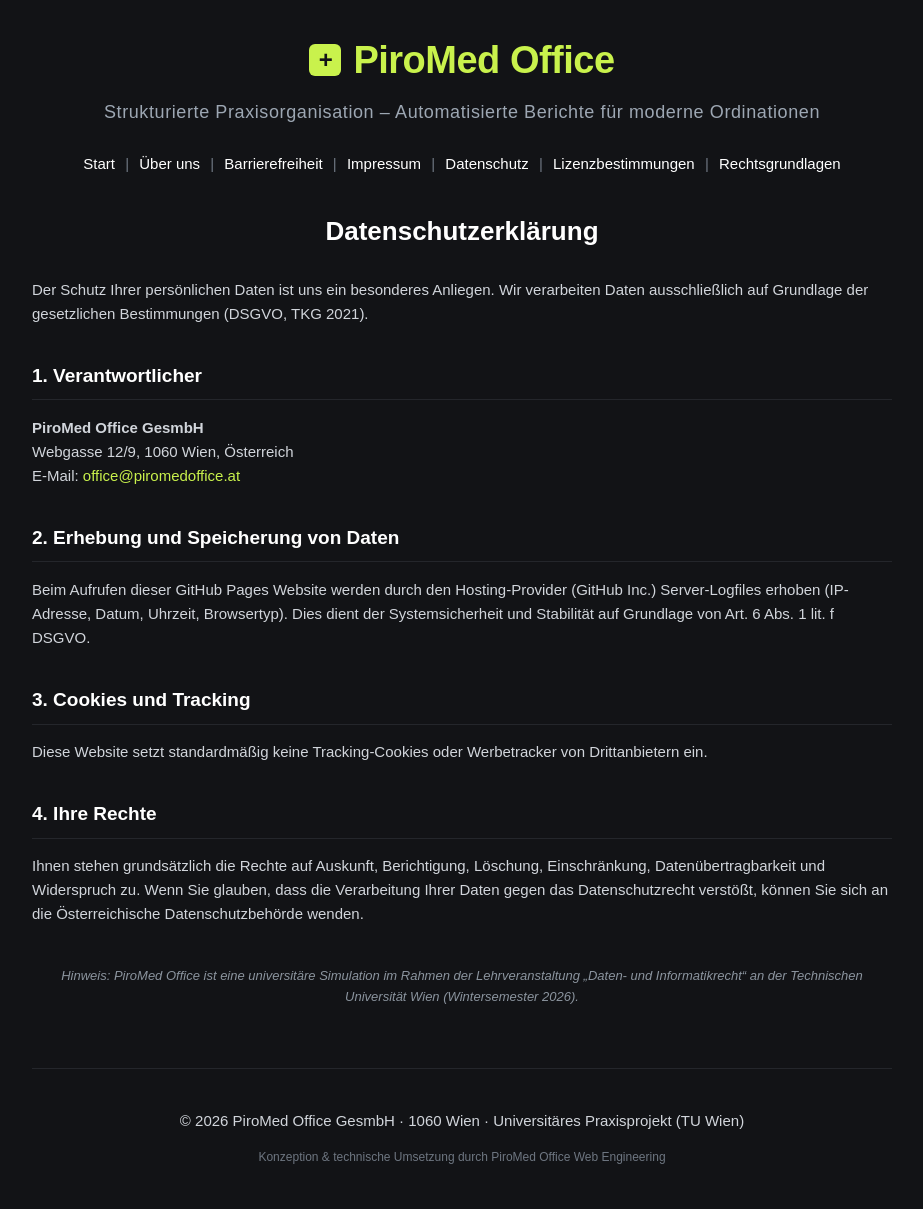
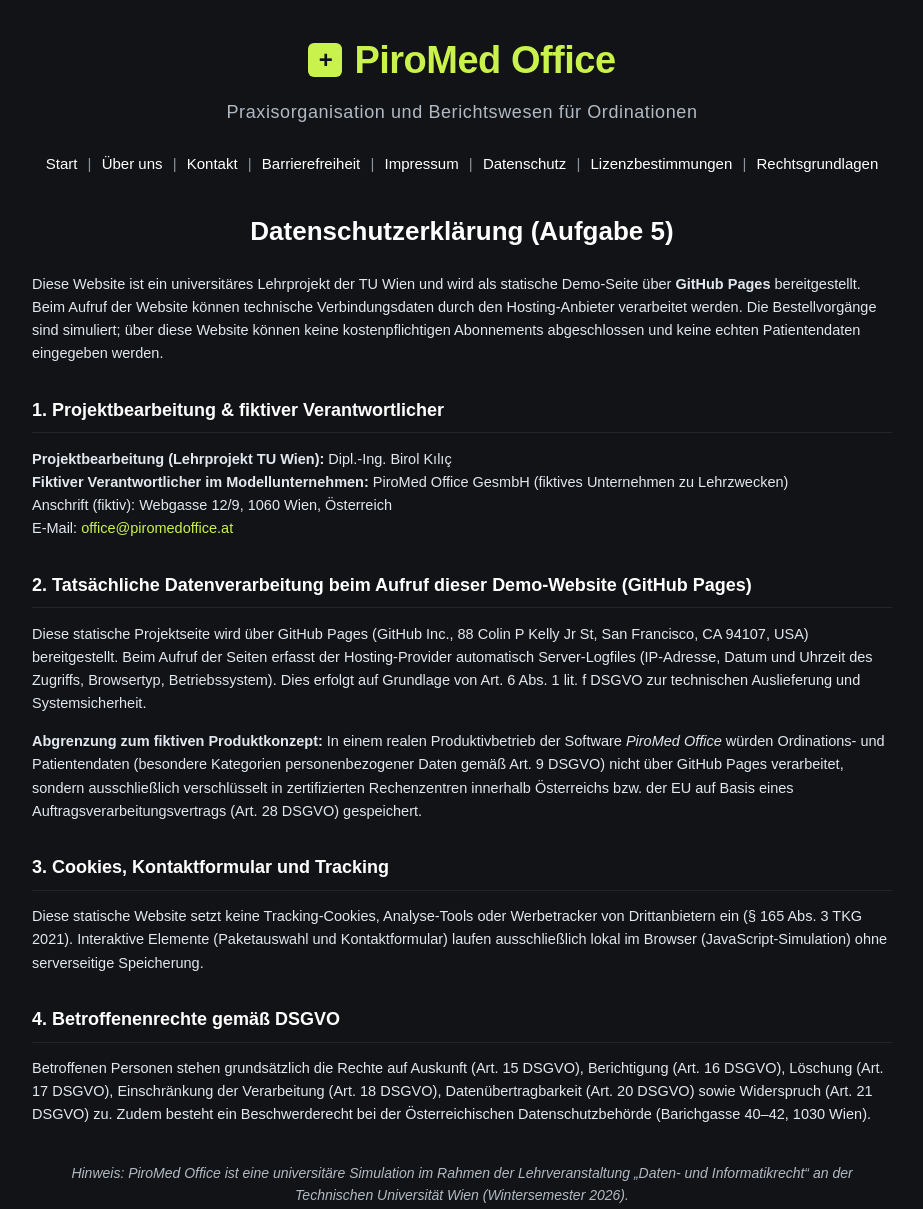
Before and after one commit to Pirovienna/pirosoft, a plain HTML site: page datenschutz.html in a window 1280 px wide. Shown: the top 1209 px of the page, without its empty margins (178-1101 px from the left). Drawn offline with Linux system fonts and the light colour scheme.

Commit message:
Update datenschutz.html

```diff
--- a/datenschutz.html
+++ b/datenschutz.html
@@ -3,109 +3,24 @@
 <head>
   <meta charset="UTF-8">
   <meta name="viewport" content="width=device-width, initial-scale=1.0">
-  <title>Datenschutzerklärung - PiroMed Office</title>
+  <title>Datenschutzerklärung – PiroMed Office</title>
   <style>
-    body {
-      margin: 0;
-      background-color: #121316;
-      color: #ffffff;
-      font-family: Arial, sans-serif;
-      line-height: 1.6;
-      padding: 25px 20px 50px 20px;
-    }
-    .container {
-      max-width: 860px;
-      margin: 0 auto;
-    }
-    header {
-      text-align: center;
-      margin-bottom: 30px;
-    }
-    .brand-title {
-      font-size: 38px;
-      font-weight: 800;
-      color: #c9f24c;
-      letter-spacing: -0.5px;
-      margin-bottom: 8px;
-    }
-    .brand-title a {
-      color: #c9f24c;
-      text-decoration: none;
-      display: inline-flex;
-      align-items: center;
-      justify-content: center;
-    }
-    .icon-cross {
-      width: 32px;
-      height: 32px;
-      background-color: #c9f24c;
-      color: #121316;
-      border-radius: 6px;
-      display: inline-flex;
-      align-items: center;
-      justify-content: center;
-      font-weight: 900;
-      font-size: 24px;
-      margin-right: 12px;
-      line-height: 1;
-    }
-    .brand-claim {
-      font-size: 18px;
-      font-weight: 500;
-      letter-spacing: 0.6px;
-      color: #9da7b3;
-      margin-bottom: 25px;
-    }
-    nav {
-      margin-bottom: 35px;
-      text-align: center;
-      font-size: 15px;
-      line-height: 1.6;
-      color: #6e7681;
-    }
-    nav a {
-      color: #ffffff;
-      text-decoration: none;
-      margin: 0 6px;
-      font-weight: 500;
-    }
-    nav a:hover {
-      color: #c9f24c;
-      text-decoration: underline;
-    }
-    h1 {
-      color: #ffffff;
-      font-size: 26px;
-      margin-bottom: 25px;
-      text-align: center;
-    }
-    h2 {
-      color: #ffffff;
-      font-size: 19px;
-      border-bottom: 1px solid #24262b;
-      padding-bottom: 8px;
-      margin-top: 35px;
-      text-align: left;
-    }
-    p, li {
-      color: #d1d5db;
-      font-size: 15px;
-    }
-    a.contact-link {
-      color: #c9f24c;
-      text-decoration: none;
-    }
-    a.contact-link:hover {
-      text-decoration: underline;
-    }
-    footer {
-      margin-top: 60px;
-      border-top: 1px solid #24262b;
-      padding-top: 25px;
-      font-size: 14px;
-      color: #8b949e;
-      text-align: center;
-    }
+    body { margin: 0; background-color: #121316; color: #ffffff; font-family: Arial, sans-serif; line-height: 1.6; padding: 25px 20px 50px 20px; }
+    .container { max-width: 860px; margin: 0 auto; }
+    header { text-align: center; margin-bottom: 30px; }
+    .brand-title { font-size: 38px; font-weight: 800; color: #c9f24c; letter-spacing: -0.5px; margin-bottom: 8px; }
+    .brand-title a { color: #c9f24c; text-decoration: none; display: inline-flex; align-items: center; justify-content: center; }
+    .icon-cross { width: 34px; height: 34px; background-color: #c9f24c; color: #121316; border-radius: 6px; display: inline-flex; align-items: center; justify-content: center; font-weight: 900; font-size: 24px; margin-right: 12px; line-height: 1; }
+    .brand-claim { font-size: 18px; font-weight: 500; letter-spacing: 0.6px; color: #b1bac4; margin-bottom: 25px; }
+    nav { margin-bottom: 35px; text-align: center; font-size: 15px; line-height: 1.6; color: #8b949e; }
+    nav a { color: #ffffff; text-decoration: none; margin: 0 6px; font-weight: 500; }
+    nav a:hover, nav a:focus { color: #c9f24c; text-decoration: underline; outline: 2px solid #c9f24c; outline-offset: 2px; }
+    h1 { color: #ffffff; font-size: 26px; margin-bottom: 20px; text-align: center; }
+    h2 { color: #ffffff; font-size: 18px; border-bottom: 1px solid #24262b; padding-bottom: 8px; margin-top: 30px; margin-bottom: 14px; }
+    p, li { color: #e2e8f0; font-size: 14.5px; }
+    a.link-green { color: #c9f24c; text-decoration: none; }
+    a.link-green:hover, a.link-green:focus { text-decoration: underline; outline: 2px solid #c9f24c; outline-offset: 2px; }
+    footer { margin-top: 60px; border-top: 1px solid #24262b; padding-top: 25px; font-size: 14px; color: #b1bac4; text-align: center; }
   </style>
 </head>
 <body>
@@ -117,11 +32,12 @@
           <span class="icon-cross">+</span>PiroMed Office
         </a>
       </div>
-      <div class="brand-claim">Strukturierte Praxisorganisation – Automatisierte Berichte für moderne Ordinationen</div>
+      <div class="brand-claim">Praxisorganisation und Berichtswesen für Ordinationen</div>
 
       <nav aria-label="Hauptnavigation">
         <a href="index.html">Start</a> |
         <a href="ueber-uns.html">Über uns</a> |
+        <a href="kontakt.html">Kontakt</a> |
         <a href="barrierefreiheit.html">Barrierefreiheit</a> |
         <a href="impressum.html">Impressum</a> |
         <a href="datenschutz.html">Datenschutz</a> |
@@ -131,48 +47,45 @@
     </header>
 
     <main>
-      <h1>Datenschutzerklärung</h1>
+      <h1>Datenschutzerklärung (Aufgabe 5)</h1>
 
       <p>
-        Der Schutz Ihrer persönlichen Daten ist uns ein besonderes Anliegen. Wir verarbeiten Daten ausschließlich auf
-        Grundlage der gesetzlichen Bestimmungen (DSGVO, TKG 2021).
+        Diese Website ist ein universitäres Lehrprojekt der TU Wien und wird als statische Demo-Seite über <strong>GitHub Pages</strong> bereitgestellt. Beim Aufruf der Website können technische Verbindungsdaten durch den Hosting-Anbieter verarbeitet werden. Die Bestellvorgänge sind simuliert; über diese Website können keine kostenpflichtigen Abonnements abgeschlossen und keine echten Patientendaten eingegeben werden.
       </p>
 
-      <h2>1. Verantwortlicher</h2>
+      <h2>1. Projektbearbeitung &amp; fiktiver Verantwortlicher</h2>
       <p>
-        <strong>PiroMed Office GesmbH</strong><br>
-        Webgasse 12/9, 1060 Wien, Österreich<br>
-        E-Mail: <a href="mailto:office@piromedoffice.at" class="contact-link">office@piromedoffice.at</a>
+        <strong>Projektbearbeitung (Lehrprojekt TU Wien):</strong> Dipl.-Ing. Birol Kılıç<br>
+        <strong>Fiktiver Verantwortlicher im Modellunternehmen:</strong> PiroMed Office GesmbH (fiktives Unternehmen zu Lehrzwecken)<br>
+        Anschrift (fiktiv): Webgasse 12/9, 1060 Wien, Österreich<br>
+        E-Mail: <a href="mailto:office@piromedoffice.at" class="link-green">office@piromedoffice.at</a>
       </p>
 
-      <h2>2. Erhebung und Speicherung von Daten</h2>
+      <h2>2. Tatsächliche Datenverarbeitung beim Aufruf dieser Demo-Website (GitHub Pages)</h2>
       <p>
-        Beim Aufrufen dieser GitHub Pages Website werden durch den Hosting-Provider (GitHub Inc.) Server-Logfiles erhoben
-        (IP-Adresse, Datum, Uhrzeit, Browsertyp). Dies dient der Systemsicherheit und Stabilität auf Grundlage von Art. 6 Abs. 1 lit. f DSGVO.
+        Diese statische Projektseite wird über GitHub Pages (GitHub Inc., 88 Colin P Kelly Jr St, San Francisco, CA 94107, USA) bereitgestellt. Beim Aufruf der Seiten erfasst der Hosting-Provider automatisch Server-Logfiles (IP-Adresse, Datum und Uhrzeit des Zugriffs, Browsertyp, Betriebssystem). Dies erfolgt auf Grundlage von Art. 6 Abs. 1 lit. f DSGVO zur technischen Auslieferung und Systemsicherheit.
+      </p>
+      <p>
+        <strong>Abgrenzung zum fiktiven Produktkonzept:</strong> In einem realen Produktivbetrieb der Software <em>PiroMed Office</em> würden Ordinations- und Patientendaten (besondere Kategorien personenbezogener Daten gemäß Art. 9 DSGVO) nicht über GitHub Pages verarbeitet, sondern ausschließlich verschlüsselt in zertifizierten Rechenzentren innerhalb Österreichs bzw. der EU auf Basis eines Auftragsverarbeitungsvertrags (Art. 28 DSGVO) gespeichert.
       </p>
 
-      <h2>3. Cookies und Tracking</h2>
+      <h2>3. Cookies, Kontaktformular und Tracking</h2>
       <p>
-        Diese Website setzt standardmäßig keine Tracking-Cookies oder Werbetracker von Drittanbietern ein.
+        Diese statische Website setzt keine Tracking-Cookies, Analyse-Tools oder Werbetracker von Drittanbietern ein (§ 165 Abs. 3 TKG 2021). Interaktive Elemente (Paketauswahl und Kontaktformular) laufen ausschließlich lokal im Browser (JavaScript-Simulation) ohne serverseitige Speicherung.
       </p>
 
-      <h2>4. Ihre Rechte</h2>
+      <h2>4. Betroffenenrechte gemäß DSGVO</h2>
       <p>
-        Ihnen stehen grundsätzlich die Rechte auf Auskunft, Berichtigung, Löschung, Einschränkung, Datenübertragbarkeit und
-        Widerspruch zu. Wenn Sie glauben, dass die Verarbeitung Ihrer Daten gegen das Datenschutzrecht verstößt, können Sie
-        sich an die Österreichische Datenschutzbehörde wenden.
+        Betroffenen Personen stehen grundsätzlich die Rechte auf Auskunft (Art. 15 DSGVO), Berichtigung (Art. 16 DSGVO), Löschung (Art. 17 DSGVO), Einschränkung der Verarbeitung (Art. 18 DSGVO), Datenübertragbarkeit (Art. 20 DSGVO) sowie Widerspruch (Art. 21 DSGVO) zu. Zudem besteht ein Beschwerderecht bei der Österreichischen Datenschutzbehörde (Barichgasse 40–42, 1030 Wien).
       </p>
 
-      <p style="font-size:13px; color:#8b949e; margin-top:40px; text-align: center;">
+      <p style="font-size:14px; color:#b1bac4; margin-top:35px; text-align: center;">
         <em>Hinweis: PiroMed Office ist eine universitäre Simulation im Rahmen der Lehrveranstaltung „Daten- und Informatikrecht“ an der Technischen Universität Wien (Wintersemester 2026).</em>
       </p>
     </main>
 
     <footer>
-      <p>© 2026 PiroMed Office GesmbH · 1060 Wien · Universitäres Praxisprojekt (TU Wien)</p>
-      <p style="font-size: 12px; color: #6e7681; margin-top: 6px;">
-        Konzeption &amp; technische Umsetzung durch PiroMed Office Web Engineering
-      </p>
+      <p>© 2026 PiroMed Office GesmbH (fiktives Lehrprojekt) · 1060 Wien · TU Wien</p>
     </footer>
   </div>
 
```
